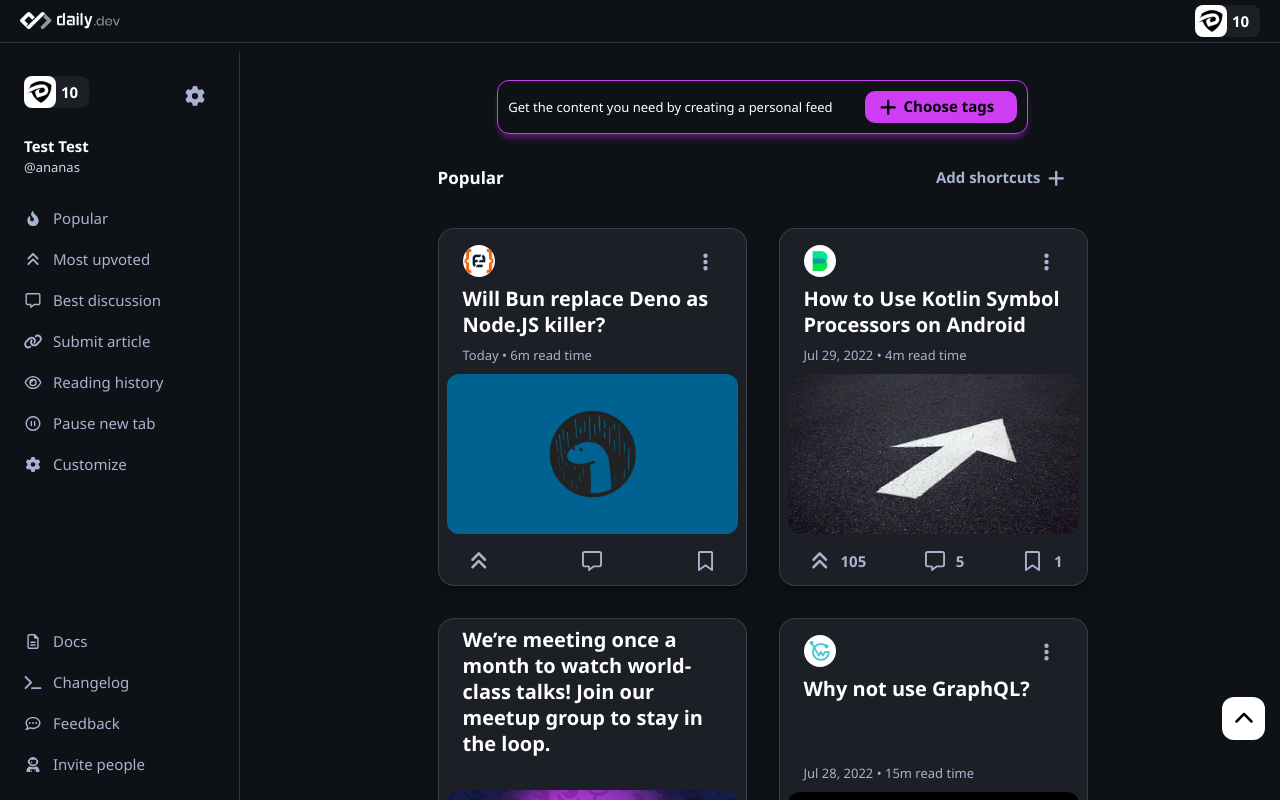
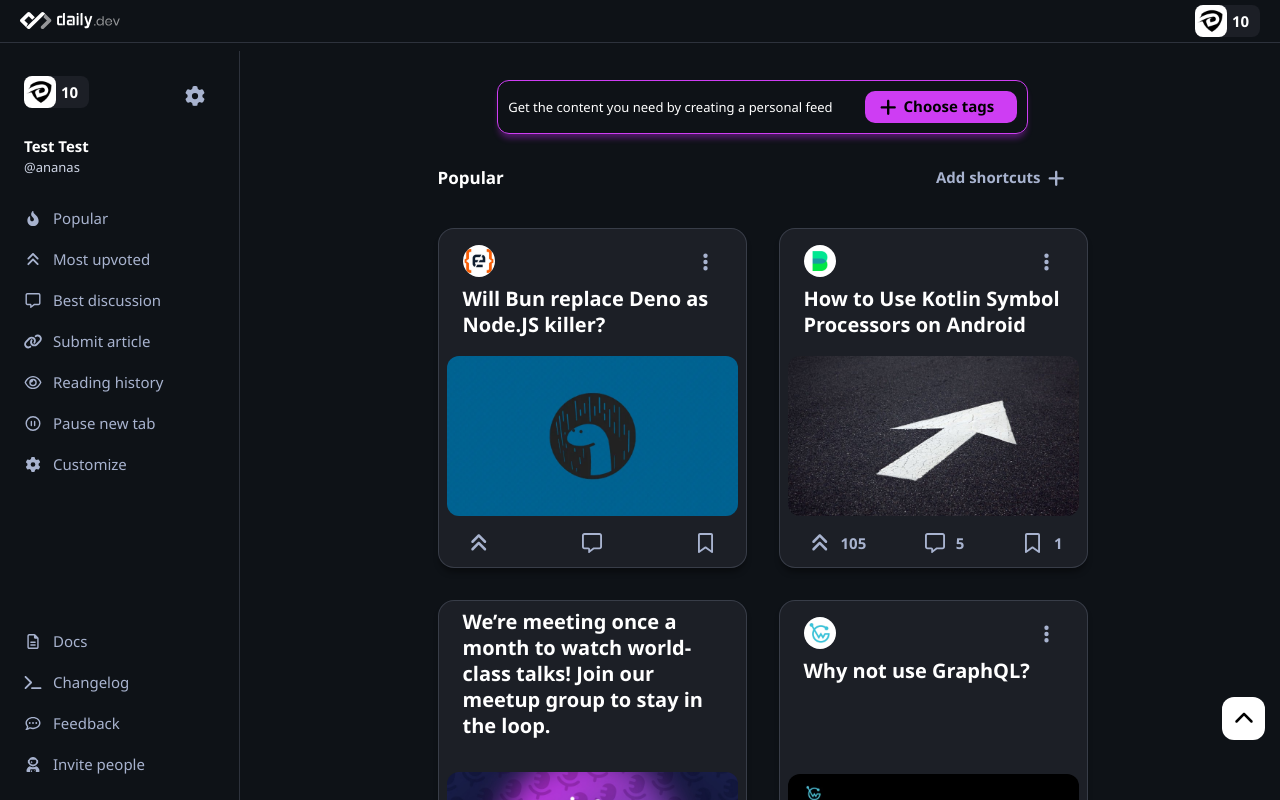
Before and after one commit to littlenines/daily-dev, a Vue app: page / in a window 1280 px wide. Shown: the top 800 px of the page. Built offline with nearby package versions, Linux system fonts and the light colour scheme.

Commit message:
Card Component Refactor

```diff
--- a/src/components/DevCard.vue
+++ b/src/components/DevCard.vue
@@ -1,30 +1,50 @@
 <template>
   <div class="card">
-    <div v-if="!promoted" class="card-header">
+    <div v-if="!item.promoted" class="card-header">
       <slot name="header">
         <a href="/">
-          <img :src="image" alt="logo">
+          <img :src="item.image" alt="logo" />
         </a>
-        <DevButton icon :ico="ico" :iconSize="size"/>
+        <DevButton icon
+                   :ico="ico"
+                   :iconSize="size"
+        />
       </slot>
     </div>
     <div class="card-info">
       <slot name="info">
-        <h3 class="card-info-title">{{ title }}</h3>
+        <h3 class="card-info-title">{{ item.title }}</h3>
       </slot>
     </div>
     <div class="flex-1"></div>
     <div class="card-info">
-      <p v-if="date" class="card-info-subtitle">{{ date }} &bullet; {{ time }} read time</p>
+      <p v-if="date" class="card-info-subtitle">
+        {{ item.date }} &bullet; {{ item.time }} read time
+      </p>
     </div>
-    <div :class="['card-image', {'promoted-laptop': promoted}]">
-      <img :src="hero" alt="hero">
+    <div :class="['card-image', { 'promoted-laptop': item.promoted }]">
+      <img :src="item.hero" alt="hero" />
     </div>
-    <div v-if="!promoted" class="card-footer">
+    <div v-if="!item.promoted" class="card-footer">
       <slot name="footer">
-        <DevButton icon :ico="iconStart" :iconSize="size" :variant="success" :label="iconLabel[0]"/>
-        <DevButton icon :ico="iconMiddle" :iconSize="size" :variant="success" :label="iconLabel[1]"/>
-        <DevButton icon :ico="iconEnd" :iconSize="size" :variant="warning" :label="iconLabel[2]"/>
+        <DevButton icon
+                   :ico="item.iconStart"
+                   :iconSize="size"
+                   :variant="success"
+                   :label="item.icoLabel[0]"
+        />
+        <DevButton icon
+                   :ico="item.iconMiddle"
+                   :iconSize="size"
+                   :variant="success"
+                   :label="item.icoLabel[1]"
+        />
+        <DevButton icon
+                   :ico="item.iconEnd"
+                   :iconSize="size"
+                   :variant="warning"
+                   :label="item.icoLabel[2]"
+        />
       </slot>
     </div>
     <div v-else class="card-promoted">
@@ -34,73 +54,39 @@
 </template>
 
 <script>
-import DevButton from '@/components/DevButton.vue'
+import DevButton from "@/components/DevButton.vue";
 export default {
   components: {
-    DevButton
+    DevButton,
   },
   props: {
-    image: {
-      type: String,
-      default: ''
-    },
     ico: {
       type: String,
-      default: 'fa-solid fa-ellipsis-vertical'
+      default: "fa-solid fa-ellipsis-vertical",
     },
-    title: {
-      type: String,
-      default: ''
+    item: {
+      type: [Array, Object],
     },
-    date: {
-      type: String,
-      default: ''
   },
-    time: {
-      type: String,
-      default: ''
+  data() {
+    return {
+      size: "2x",
+      success: "success",
+      warning: "warning",
+      promotedTitle: "Promoted",
+    };
   },
-    hero: {
-      type: String,
-      default: '',
-      required: true
-    },
-    promoted: {
-      type: Boolean,
-      default: false
-    },
-    iconStart: {
-      type: String
-    },
-    iconMiddle: {
-      type: String
-    },
-    iconEnd: {
-      type: String
-    },
-    iconLabel: {
-      type: Array
-    }
-  },
-  data () {
-    return {
-      size: '2x',
-      success: 'success',
-      warning: 'warning',
-      promotedTitle: 'Promoted'
-    }
-  }
-
-}
+};
 </script>
 
 <style lang="scss" scoped>
 .card {
-    padding: .8rem;
+  padding: 0.8rem;
   border-radius: 1.6rem;
   box-shadow: $card-shadow;
   border: 1px solid $divider;
   background-color: $background-secondary;
+
   @include md {
     height: 100%;
     display: flex;
@@ -123,7 +109,7 @@
 
 .card-header {
   display: flex;
-    margin: .8rem 0;
+  margin: 0.8rem 0;
   padding: 0 1.6rem;
   align-items: center;
   justify-content: space-between;
@@ -139,9 +125,8 @@
   padding: 0 1.6rem;
 
   &-title {
-      margin-bottom: .8rem;
+    margin-bottom: 0.8rem;
   }
-
 }
 
 .card-info-subtitle {
@@ -149,6 +134,7 @@
   line-height: 1.8rem;
   margin-bottom: 3.2rem;
   color: $label-tertiary;
+
   @include md {
     margin-bottom: unset;
   }
@@ -172,7 +158,7 @@
 }
 
 .card-promoted {
-    margin: .8rem 0;
+  margin: 0.8rem 0;
   font-size: 1.3rem;
   padding: 0 1.6rem;
   line-height: 1.8rem;
--- a/src/views/HomeView.vue
+++ b/src/views/HomeView.vue
@@ -75,16 +75,7 @@
 
       <div v-for="(card, index) in cards" :key="index" class="card-space">
         <a href="/">
-          <DevCard :image="card.image"
-                   :title="card.title"
-                   :date="card.date"
-                   :time="card.time"
-                   :hero="card.hero"
-                   :iconStart="card.iconStart"
-                   :iconMiddle="card.iconMiddle"
-                   :iconEnd="card.iconEnd"
-                   :promoted="card.promoted"
-                   :iconLabel="card.icoLabel" />
+          <DevCard :item="card" />
         </a>
       </div>
       </div>
```
Lines whose indentation alone changed are shown as unchanged.
